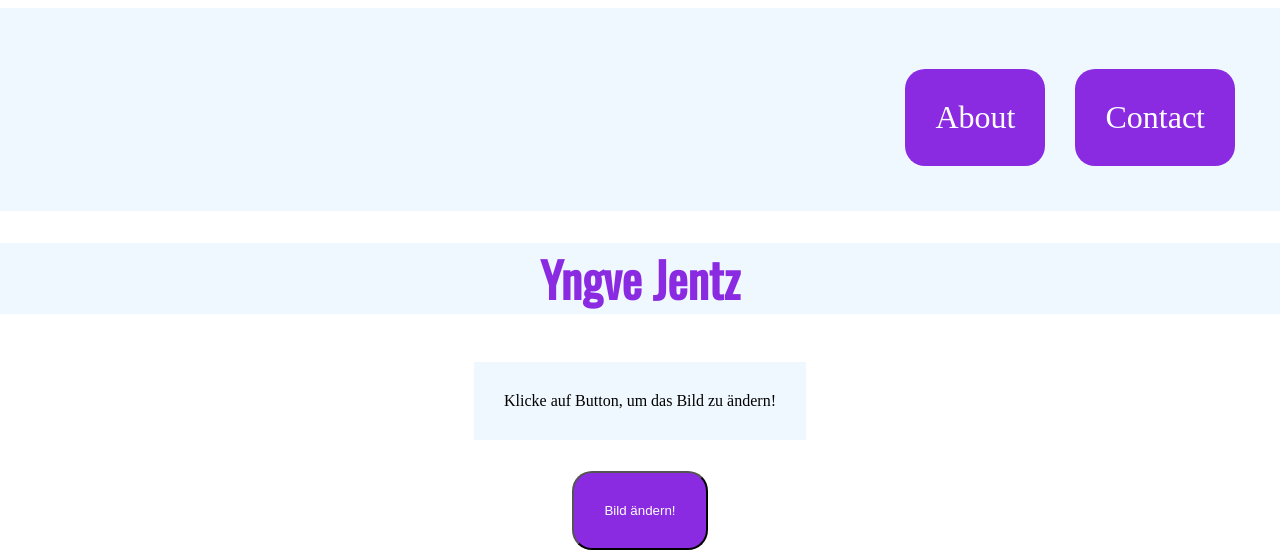
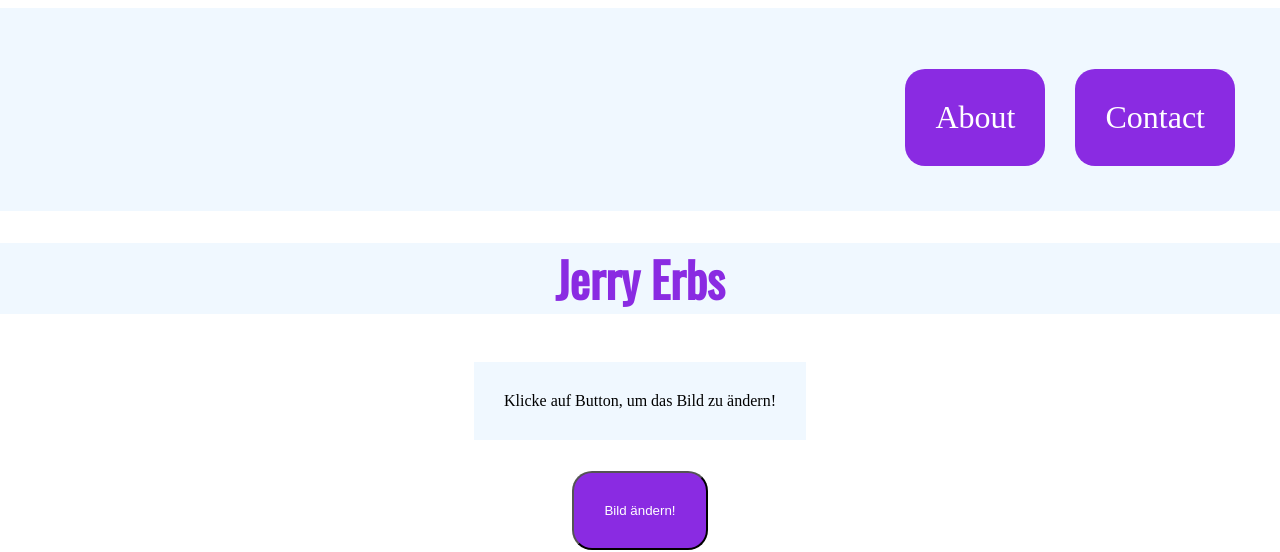
Before and after one commit to badabam/tmp-personal-website, a website: page index.html in a window 1280 px wide. Shown: the top 552 px of the page. Drawn offline with nearby package versions, Linux system fonts and the light colour scheme.

Commit message:
initial commit

```diff
--- a/index.html
+++ b/index.html
@@ -7,7 +7,7 @@
     <meta charset="UTF-8" />
     <meta http-equiv="X-UA-Compatible" content="ie=edge" />
     <meta name="viewport" content="width=device-width, initial-scale=1.0" />
-    <title>Personal Website - Yngve Jentz</title>
+    <title>Personal Website - Jerry Erbs</title>
     <link rel="preconnect" href="https://fonts.googleapis.com">
 <link rel="preconnect" href="https://fonts.gstatic.com" crossorigin>
 <link rel="preconnect" href="https://fonts.googleapis.com">
@@ -29,7 +29,7 @@
   <main>
 
   <div class="opener">
-    <h1 class="headline"> Yngve Jentz </h1>
+    <h1 class="headline">Jerry Erbs</h1>
     <p class="text"> Klicke auf Button, um das Bild zu ändern! </p>
     <button id="button"> Bild ändern! </button>
      <img
```
